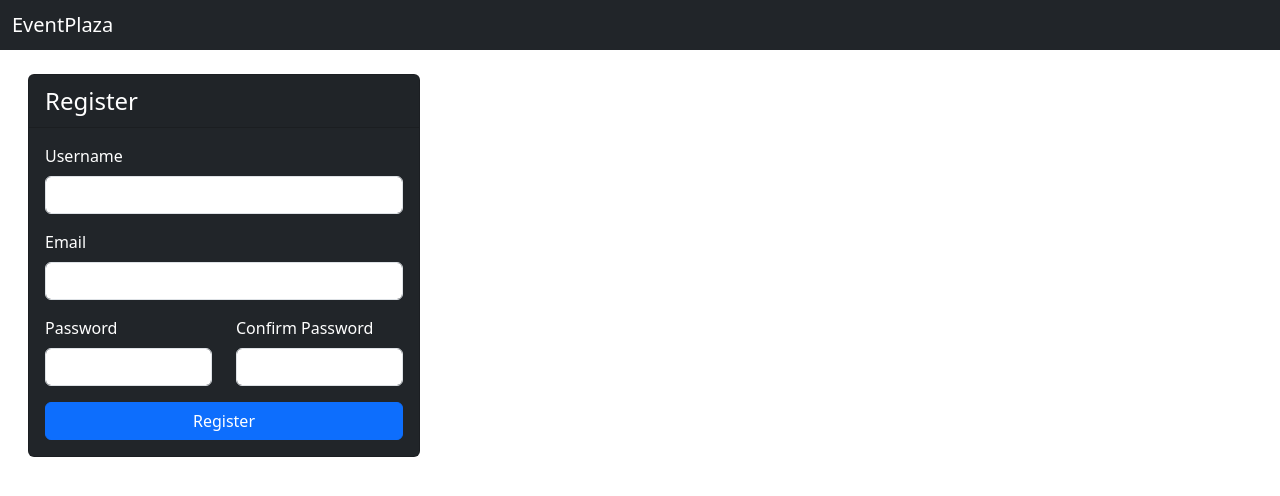
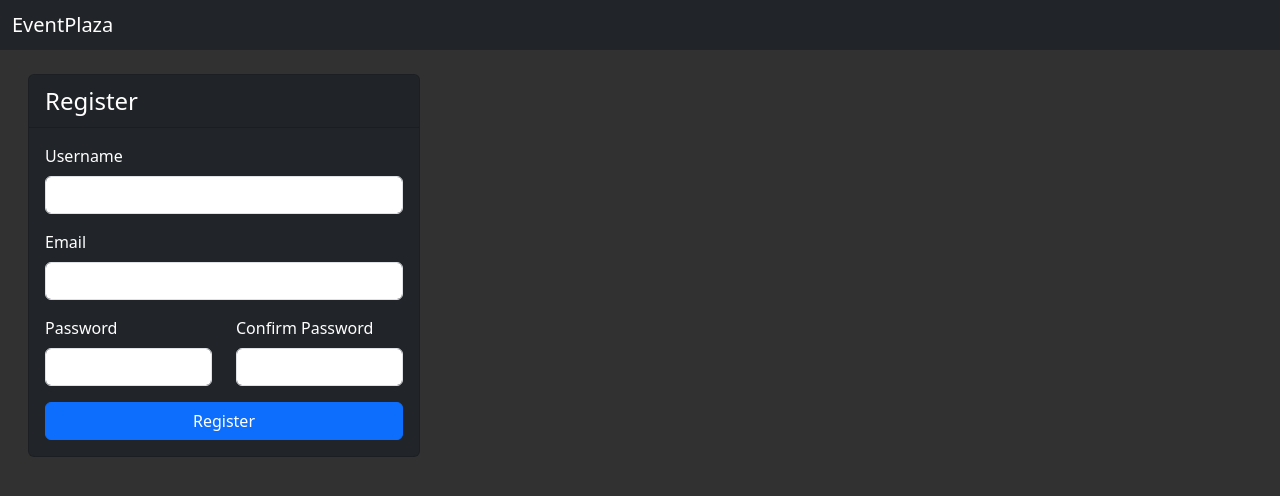
Before and after one commit to zHenriqueGN/EventPlaza, a Django app: page /authentication/register/ in a window 1280 px wide. Shown: the top 496 px of the page. Run offline with Django 4.2, Linux system fonts and the light colour scheme.

Commit message:
feat: set a backgroud base color

```diff
--- a/templates/bases/base.html
+++ b/templates/bases/base.html
@@ -12,7 +12,7 @@
   {% block "head" %}{% endblock %}
 </head>
 
-<body>
+<body style="background-color: rgb(49, 49, 49);">
   {% include "fragments/navbar.html" %}
   {% block "body" %}{% endblock %}
   <script src="https://cdn.jsdelivr.net/npm/bootstrap@5.3.0/dist/js/bootstrap.bundle.min.js"
```
